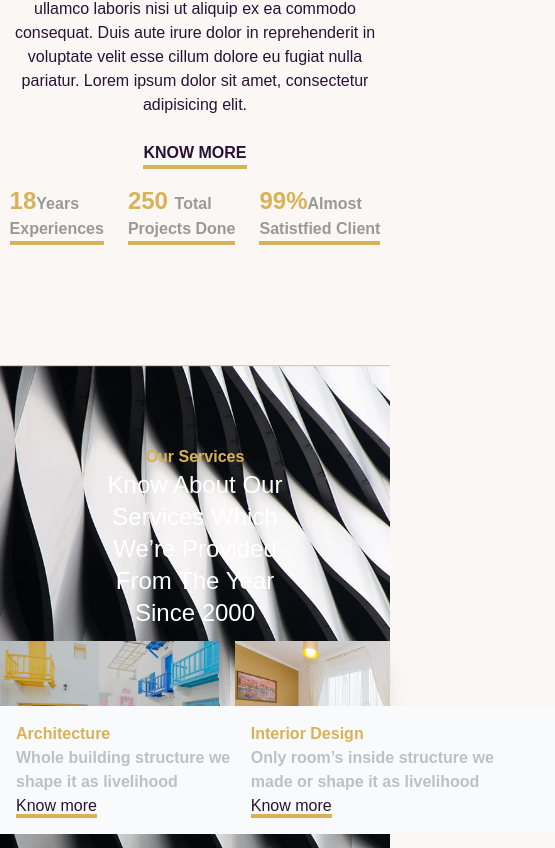
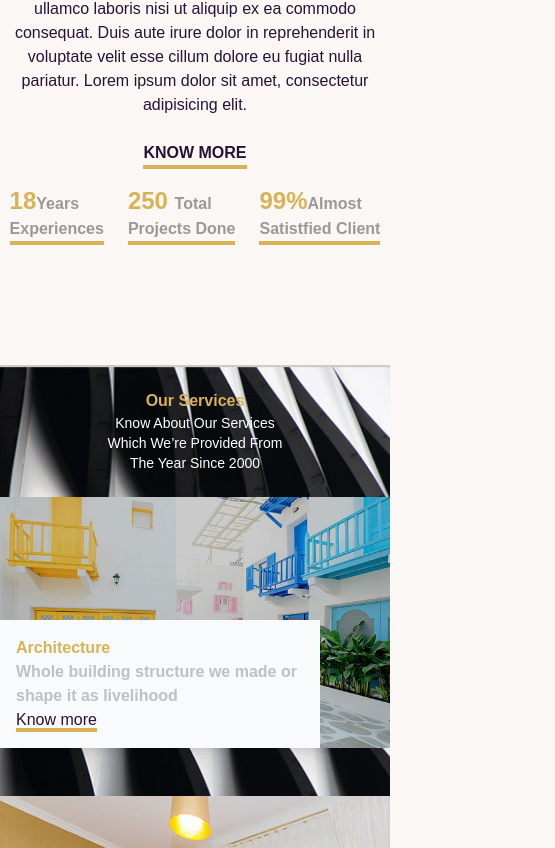
Before and after one commit to KPorus/acrhe, a React (Create React App) app: page / in a window 390 px wide. Shown: the part 1152-2000 px from the top of the page, 555 px wide, since content can reach past the window. Built offline with nearby package versions, Linux system fonts and the light colour scheme.

Commit message:
service section part update

```diff
--- a/src/component/CommonHead.jsx
+++ b/src/component/CommonHead.jsx
@@ -4,7 +4,7 @@ const CommonHead = () => {
   return (
     <div className='text-center w-1/2 mx-auto'>
       <h5 className='text-[1rem] font-semibold text-[#d9b257]'>Our Services</h5>
-      <p className='text-2xl text-[#ffffff]'>
+      <p className='text-sm md:text-2xl text-[#ffffff]'>
         Know About Our Services Which We’re Provided From The Year Since 2000
       </p>
     </div>
--- a/src/component/ServicesSection.jsx
+++ b/src/component/ServicesSection.jsx
@@ -22,7 +22,7 @@ const ServicesSection = () => {
   return (
     <div className='my-20'>
       <div
-        className='servicebanner font-montserrat py-20'
+        className='servicebanner font-montserrat py-6'
         style={{
           background: `url(${img})`,
           backgroundPosition: "center",
@@ -32,13 +32,13 @@ const ServicesSection = () => {
         <div>
           <CommonHead></CommonHead>
         </div>
-        <div className='flex justify-evenly gap-4 my-3 container mx-auto'>
+        <div className='flex flex-col lg:flex-row justify-evenly gap-12 py-6 container mx-auto'>
           {serviceBanner.map((items) => (
-            <div className='flex shadow-xl'>
-              <figure className="relative ">
-                <img src={items.img} alt='service' className='w-full' />
+            <div className='flex relative shadow-xl'>
+              <figure className="">
+                <img src={items.img} alt='service' className='sm:w-full' />
               </figure>
-              <div className="absolute w-80 bg-slate-50 bottom-10 p-4 font-montserrat">
+              <div className="absolute w-80 bg-slate-50 bottom-0 lg:-bottom-4 lg:-right-4 p-4 font-montserrat">
                 <h1 className="text-[#d9b257] font-semibold">{items.head}</h1>
                 <p className="text-[#9999] font-bold">{items.body}</p>
                 <Link to="/project" className="text-center border-b-4 border-[#d9b257]">Know more</Link>
```
